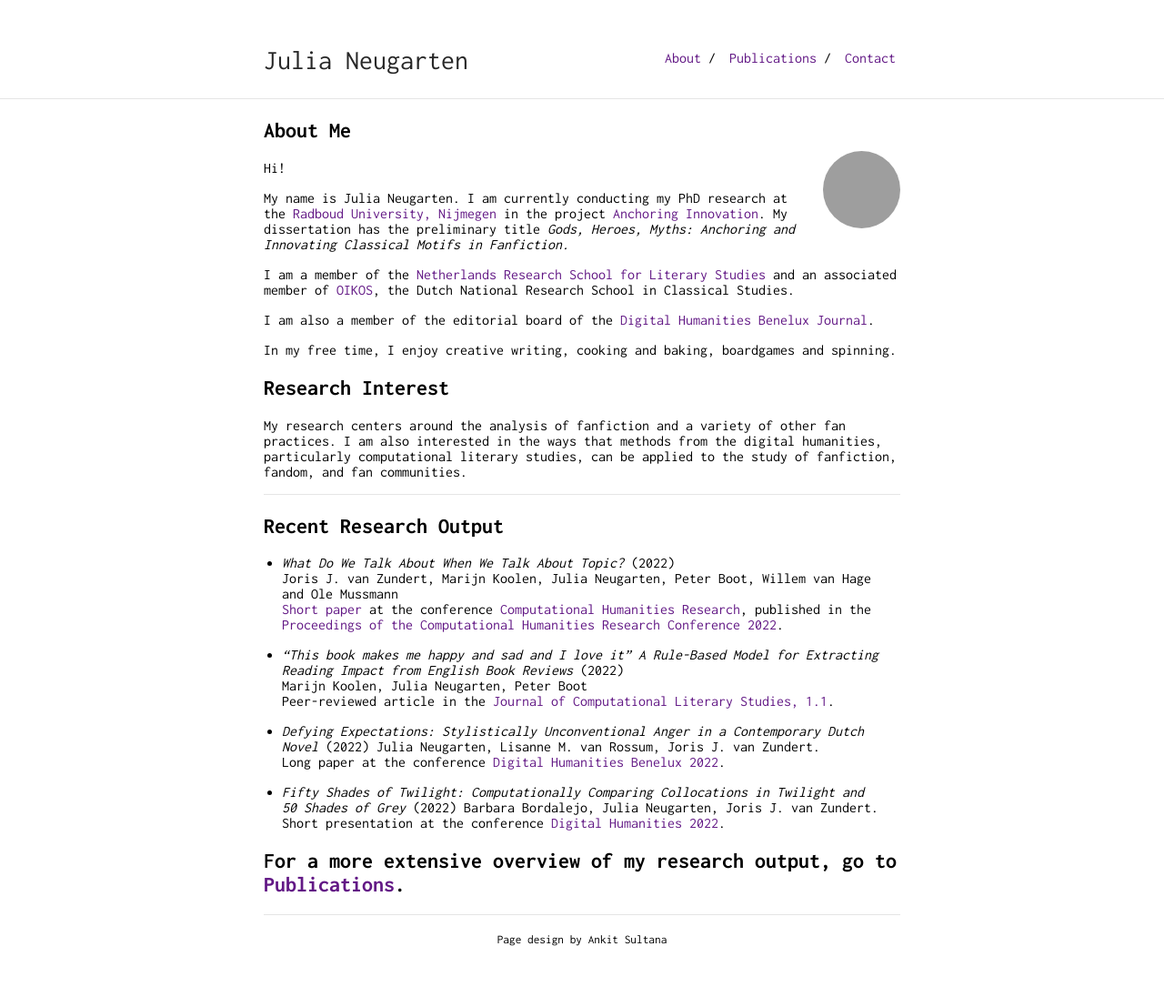
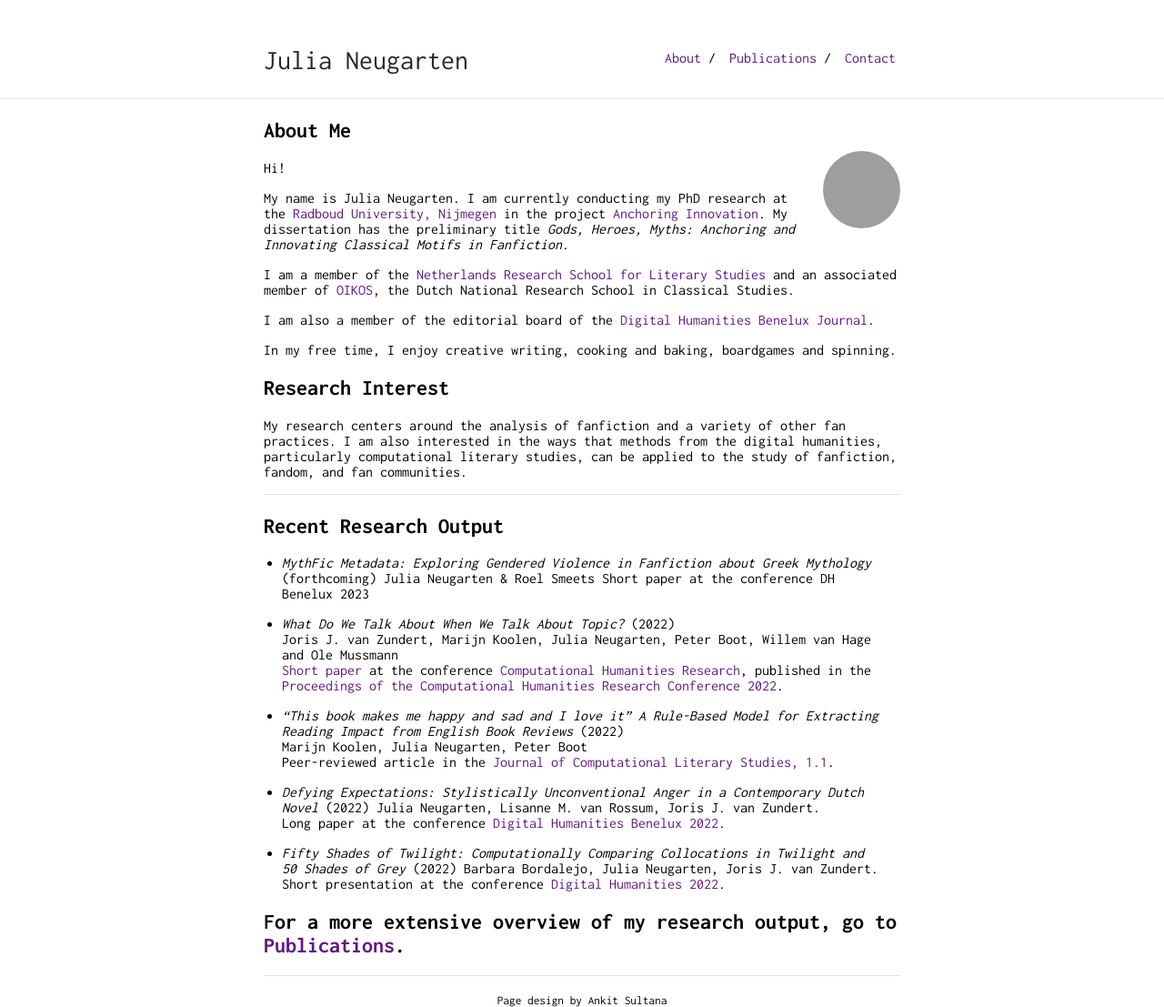
Before and after one commit to julianeugarten/julianeugarten, a Jekyll site: the page built from index.md, in a window 1280 px wide. Shown: the whole page at 91% size. Built offline with Jekyll 4.4.1, drawn with Linux system fonts in a browser that asks for light colours; our own code applies the rules of GitHub Pages for plain Markdown files; before the commit the page ends 1040 px from its top, so only the background shows below that; grey boxes are pictures that could not be loaded.

Commit message:
added DHB23 (forthcoming)

```diff
--- a/index.md
+++ b/index.md
@@ -21,6 +21,10 @@ My research centers around the analysis of fanfiction and a variety of other fan
 
 ## Recent Research Output
 
+- *MythFic Metadata: Exploring Gendered Violence in Fanfiction about Greek Mythology* (forthcoming)
+Julia Neugarten & Roel Smeets
+Short paper at the conference DH Benelux 2023
+
 - *What Do We Talk About When We Talk About Topic?* (2022)
 Joris J. van Zundert, Marijn Koolen, Julia Neugarten, Peter Boot, Willem van Hage and Ole Mussmann
 [Short paper](https://ceur-ws.org/Vol-3290/short_paper5533.pdf) at the conference [Computational Humanities Research](https://2022.computational-humanities-research.org/programme/), published in the [Proceedings of the Computational Humanities Research Conference 2022](https://ceur-ws.org/Vol-3290/).
```
Also changed, not shown: publications.md (+4 -0 lines).
